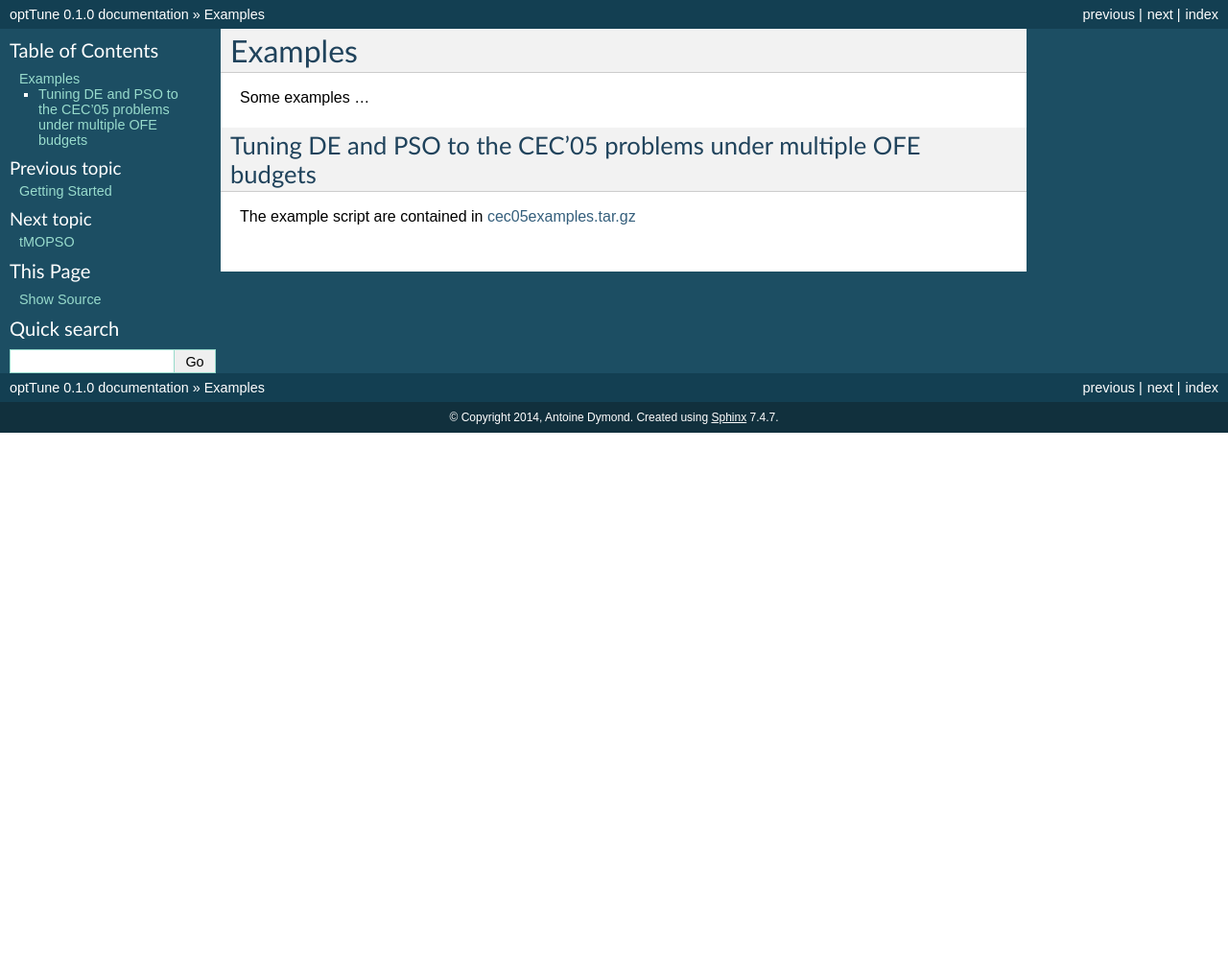
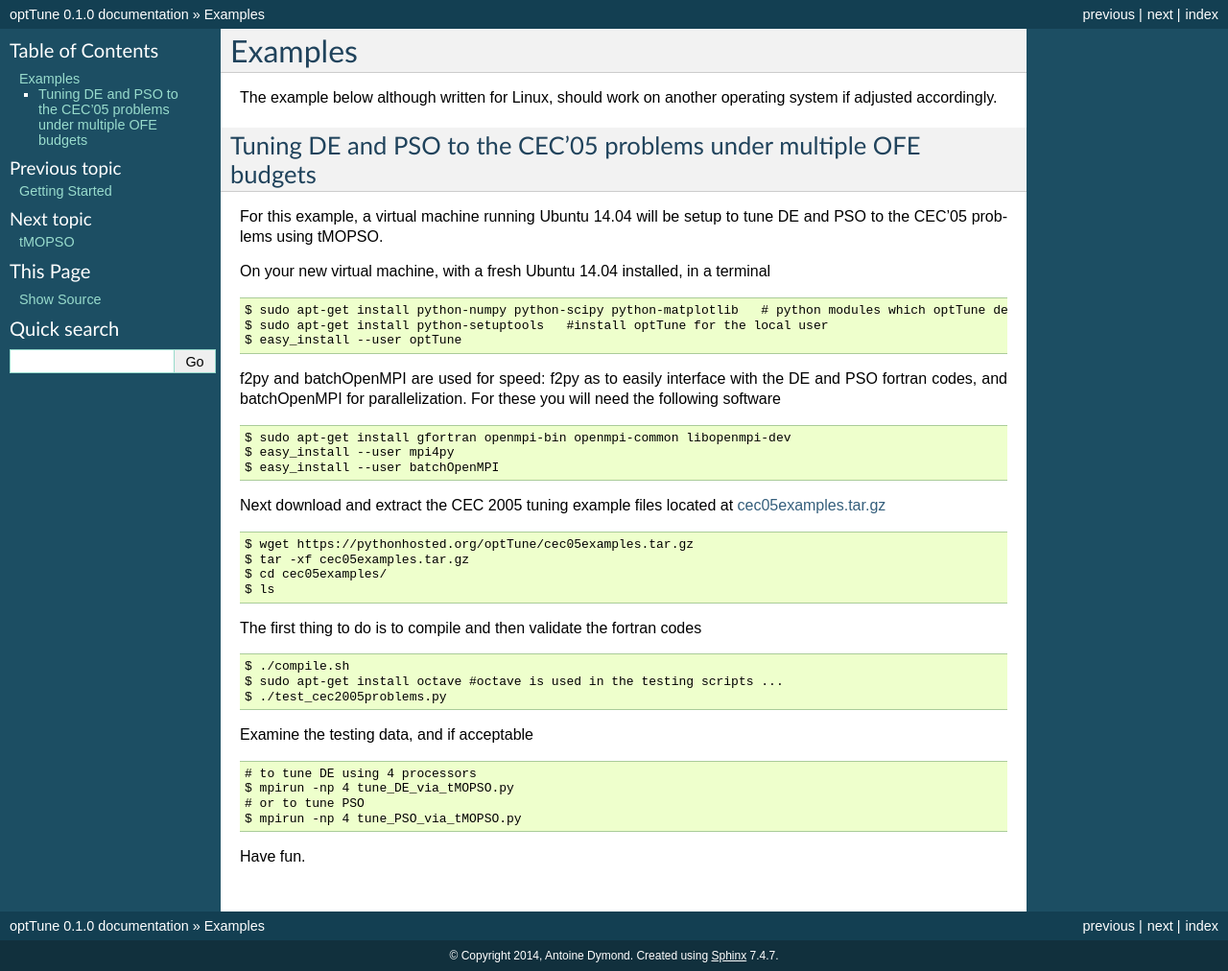
Before and after one commit to hamish2014/optTune, a Sphinx documentation site: the page built from docs/examples.rst, in a window 1280 px wide. Shown: the whole page at 96% size. Built offline with Sphinx 7.4.7, drawn with Linux system fonts in a browser that asks for light colours; before the commit the page ends 900 px from its top, so only the background shows below that.

Commit message:
cec2005 example, doc updated

```diff
--- a/docs/examples.rst
+++ b/docs/examples.rst
@@ -1,9 +1,44 @@
 Examples
 ========
 
-Some examples ...
+The example below although written for Linux, should work on another operating system if adjusted accordingly.
 
 Tuning DE and PSO to the CEC'05 problems under multiple OFE budgets
---------
+-------------------------------------------------------------------
 
-The example script are contained in `cec05examples.tar.gz <cec05examples.tar.gz>`_
+For this example, a virtual machine running Ubuntu 14.04 will be setup to tune DE and PSO to the CEC'05 problems using tMOPSO.
+
+On your new virtual machine, with a fresh Ubuntu 14.04 installed, in a terminal ::
+
+  $ sudo apt-get install python-numpy python-scipy python-matplotlib   # python modules which optTune depends on
+  $ sudo apt-get install python-setuptools   #install optTune for the local user
+  $ easy_install --user optTune
+
+f2py and batchOpenMPI are used for speed: f2py as to easily interface with the DE and PSO fortran codes, and batchOpenMPI for parallelization.
+For these you will need the following software ::
+
+  $ sudo apt-get install gfortran openmpi-bin openmpi-common libopenmpi-dev
+  $ easy_install --user mpi4py
+  $ easy_install --user batchOpenMPI
+
+Next download and extract the CEC 2005 tuning example files located at `cec05examples.tar.gz <cec05examples.tar.gz>`_ ::
+
+  $ wget https://pythonhosted.org/optTune/cec05examples.tar.gz
+  $ tar -xf cec05examples.tar.gz
+  $ cd cec05examples/
+  $ ls
+
+The first thing to do is to compile and then validate the fortran codes ::
+
+  $ ./compile.sh
+  $ sudo apt-get install octave #octave is used in the testing scripts ...
+  $ ./test_cec2005problems.py
+
+Examine the testing data, and if acceptable ::
+
+  # to tune DE using 4 processors
+  $ mpirun -np 4 tune_DE_via_tMOPSO.py
+  # or to tune PSO
+  $ mpirun -np 4 tune_PSO_via_tMOPSO.py
+
+Have fun.
--- a/docs/index.rst
+++ b/docs/index.rst
@@ -38,7 +38,7 @@ If you have used any of the optTune codes in your work, please reference as foll
 * for FBM/FBA - Branke, J. and Elomari, J. (2012). *Meta-optimization for parameter tuning with a flexible computing budget*. In Proceedings of the 14th International Conference on Genetic and Evolutionary Computation Conference, pages 1245-1252. ACM.
 * MOTA - still in the process of being published ...
 
-Detailed Motivation
+Motivation
 --------------------
 
 Numerical optimization forms a pivotal part of many design processes.
```
Also changed, not shown: 1 other file.
